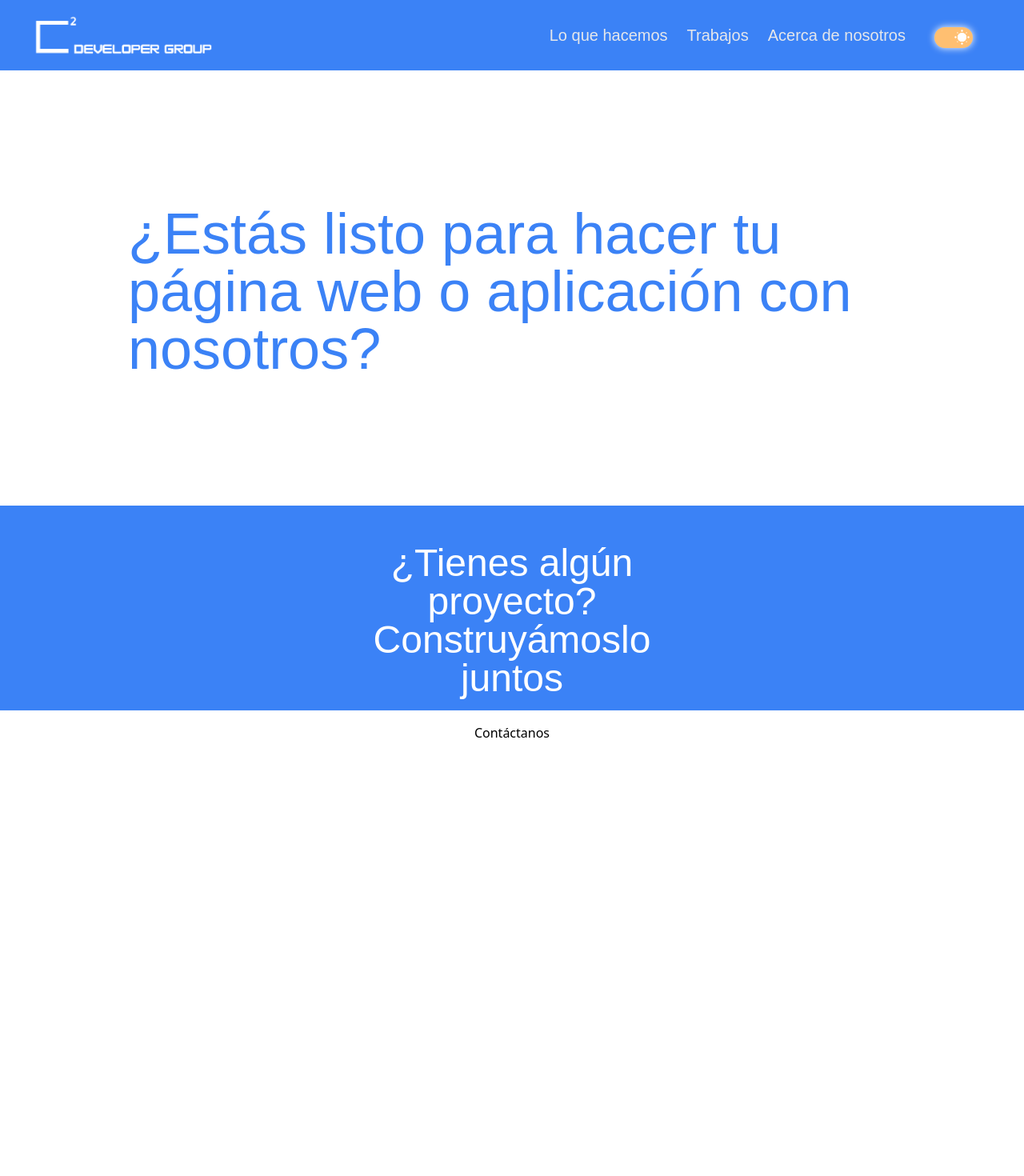
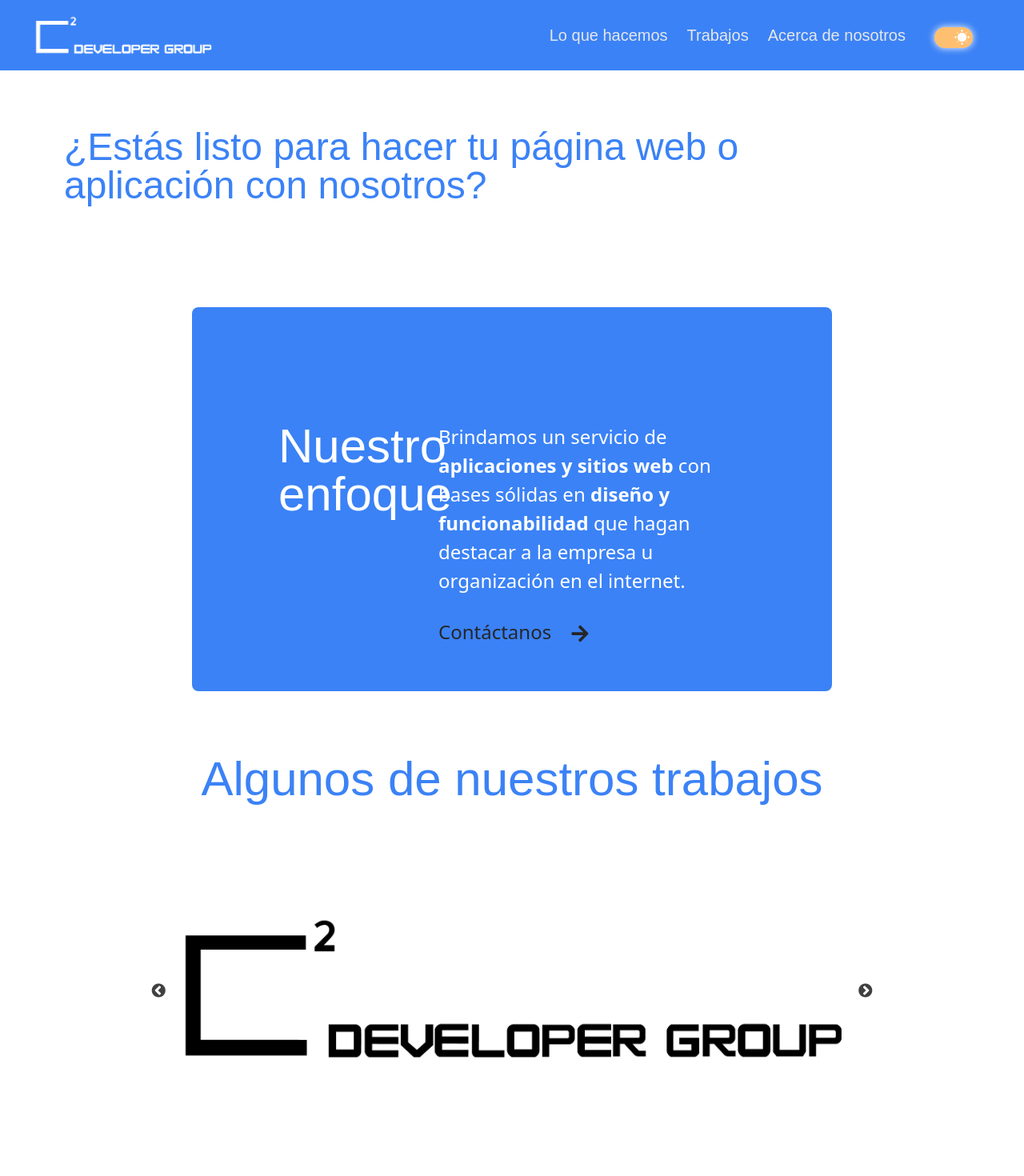
Before and after one commit to c2developergroup/c2developergroup.github.io, a React (Vite) app: page / in a window 1280 px wide. Shown: the top 1470 px of the page at 80% size. Before the commit the page ends 940 px from the top, so only its background shows below. Built offline with nearby package versions, Linux system fonts and the light colour scheme; a web font is replaced by a local one.

Commit message:
carrusel agregado para websites que hayamos hecho, carta de enfoque agregada también

```diff
--- a/package.json
+++ b/package.json
@@ -10,9 +10,13 @@
     "preview": "vite preview"
   },
   "dependencies": {
+    "@material-tailwind/react": "^2.1.4",
     "react": "^18.2.0",
     "react-dom": "^18.2.0",
-    "react-router-dom": "^6.19.0"
+    "react-icons": "^4.12.0",
+    "react-router-dom": "^6.19.0",
+    "react-slick": "^0.29.0",
+    "slick-carousel": "^1.8.1"
   },
   "devDependencies": {
     "@types/react": "^18.2.37",
--- a/src/views/App.jsx
+++ b/src/views/App.jsx
@@ -1,14 +1,96 @@
-import "../css/app.css"
+import Slider from "react-slick";
+import "slick-carousel/slick/slick.css";
+import "slick-carousel/slick/slick-theme.css";
+import { FaArrowRight } from "react-icons/fa";
+import "../css/app.css";
 
 export const App = () => {
+  const settings = {
+    dots: true,
+    infinite: true,
+    speed: 500,
+    slidesToShow: 1,
+    slidesToScroll: 1,
+    autoplay: true,
+    autoplaySpeed: 4000,
+  };
 
   return (
     <>
       <div className="mt-28"></div>
-      <div className="w-[60rem] flex justify-center ml-40 mt-64"><h2 className="text-blue-500 dark:text-white text-7xl transition duration-300">¿Estás listo para hacer tu página web o aplicación con nosotros?</h2></div>
-      <div className="w-full h-64 bg-blue-500 dark:bg-blue-700 transition duration-300 mt-40 flex items-center"><div className="w-96 m-auto mt-12 flex flex-col"><h2 className="text-white text-5xl text-center">¿Tienes algún proyecto? Construyámoslo juntos</h2><button className="w-32 m-auto mt-5 bg-white text-black p-3 rounded-lg">Contáctanos</button></div></div>
+      <div className="w-[60rem] flex justify-center ml-20 mt-40">
+        <h2 className="text-blue-500 dark:text-white text-5xl transition duration-300">
+          ¿Estás listo para hacer tu página web o aplicación con nosotros?
+        </h2>
+      </div>
+      <div className="w-[50rem] h-[30rem] p-20 bg-blue-500 dark:bg-blue-700 m-auto mt-32 rounded-lg flex justify-center">
+        <div className="w-40 mt-16">
+          <h2 className="text-6xl text-white text-end">Nuestro enfoque</h2>
+        </div>
+        <div className="w-96 text-2xl text-white mt-16 ml-10 leading-9">
+          <p>
+            Brindamos un servicio de <b>aplicaciones y sitios web</b> con bases
+            sólidas en <b>diseño y funcionabilidad</b> que hagan destacar a la
+            empresa u organización en el internet.
+          </p>
+          <button className="text-neutral-800 mt-7 flex items-center gap-6">Contáctanos{" "}<FaArrowRight className="mt-1"/>
+</button>
+        </div>
+      </div>
+      <h2 className="text-6xl text-center mb-10 mt-20 text-blue-500 dark:text-white">Algunos de nuestros trabajos</h2>
+      {/* Carrusel */}
+      <div className="relative w-8/12 m-auto mt-28">
+        <Slider
+          {...settings}
+          className="invert dark:invert-0"
+        >
+          <div>
+            <img
+              src="../../public/c2logowhite.png"
+              className="w-full"
+              alt="Slide 1"
+            />
+          </div>
+          <div>
+            <img
+              src="../../public/c2logowhite.png"
+              className="w-full"
+              alt="Slide 2"
+            />
+          </div>
+          <div>
+            <img
+              src="../../public/c2logowhite.png"
+              className="w-full"
+              alt="Slide 3"
+            />
+          </div>
+          <div>
+            <img
+              src="../../public/c2logowhite.png"
+              className="w-full"
+              alt="Slide 4"
+            />
+          </div>
+          <div>
+            <img
+              src="../../public/c2logowhite.png"
+              className="w-full"
+              alt="Slide 5"
+            />
+          </div>
+        </Slider>
+      </div>
+      <div className="w-full h-64 bg-blue-500 dark:bg-blue-700 transition duration-300 mt-40 flex items-center">
+        <div className="w-96 m-auto mt-12 flex flex-col">
+          <h2 className="text-white text-5xl text-center">
+            ¿Tienes algún proyecto? Construyámoslo juntos
+          </h2>
+          <button className="w-32 m-auto mt-5 bg-white text-black p-3 rounded-lg">
+            Contáctanos
+          </button>
+        </div>
+      </div>
     </>
-  )
-}
-
-export default App
+  );
+};
```
Also changed, not shown: 1 other file (tests, documents, lock files or other folders).
